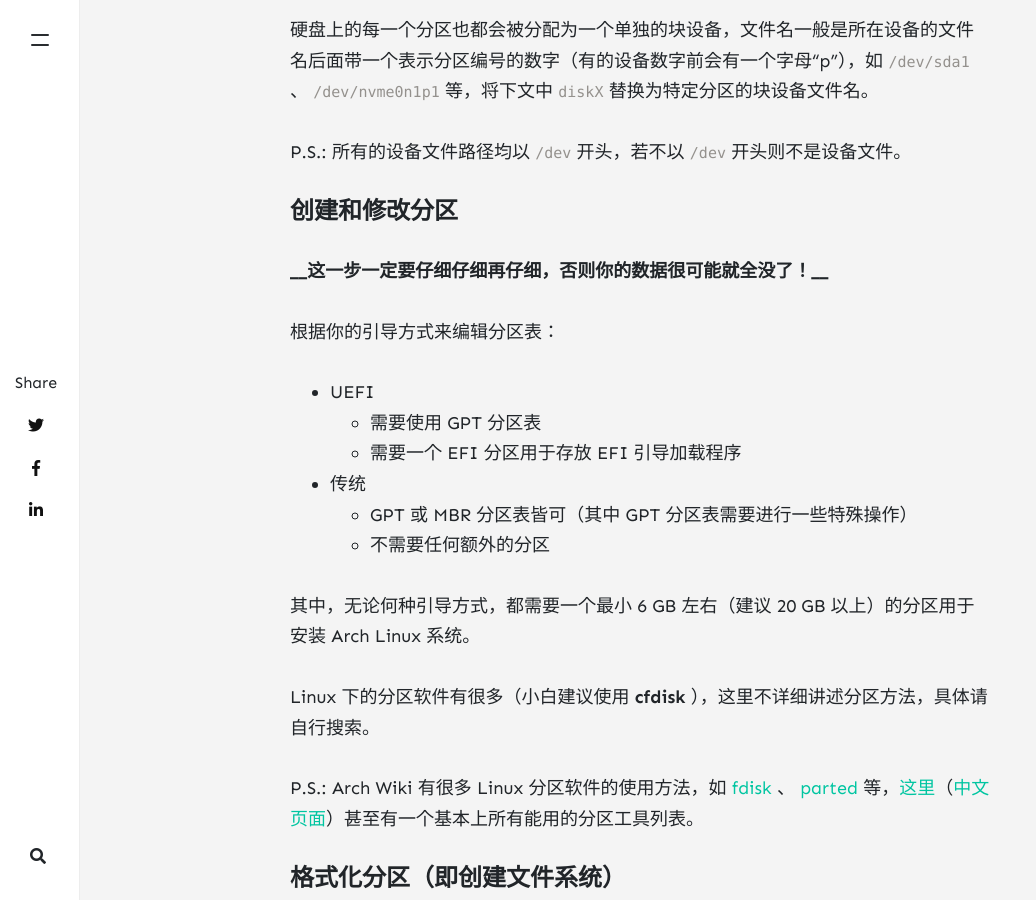
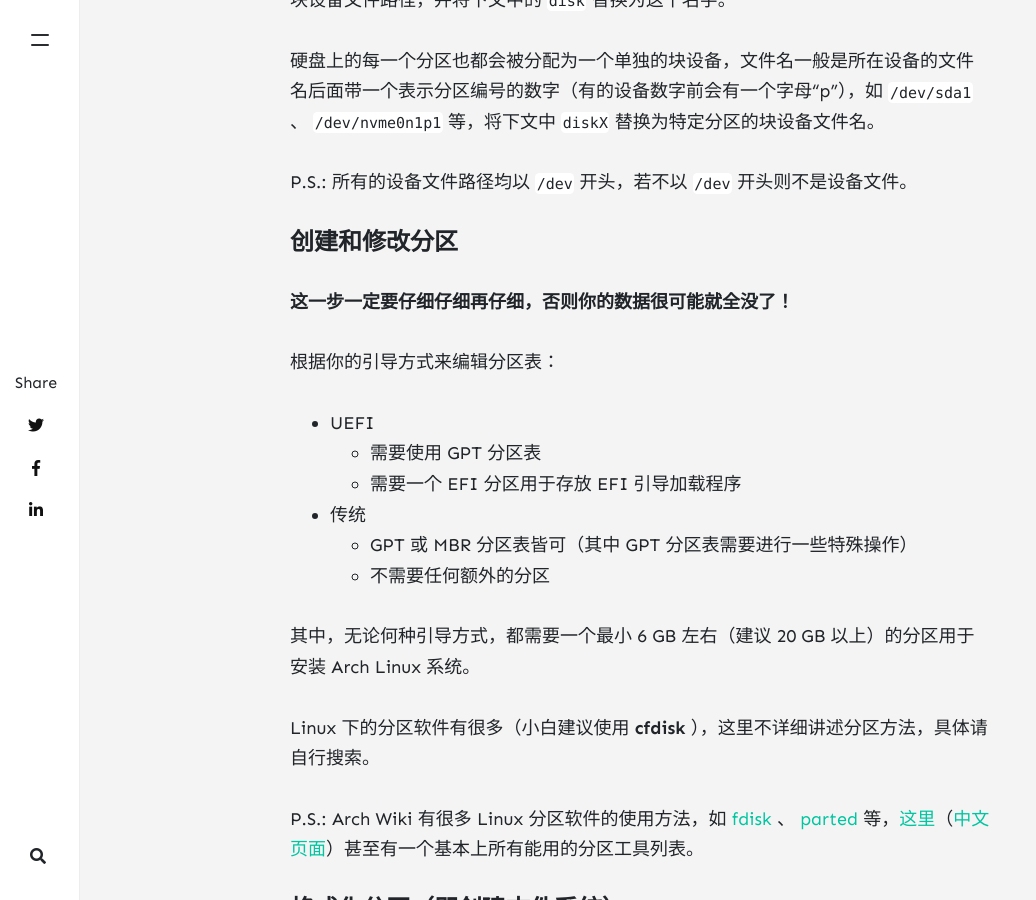
Before and after one commit to maxelblack/maxels-pages, a Jekyll site: the page built from _posts/2021-04-24-arch-ins-guide.md, in a window 1280 px wide and 900 px high, scrolled down 4718 px. Shown: the whole window, without its empty margins (0-1036 px from the left). Built offline with Jekyll 4.4.1, drawn with Linux system fonts in a browser that asks for light colours; nearby versions of some CDN libraries; comment, search, counter and statistics services are not loaded.

Commit message:
Update the website

```diff
--- a/_config.yml
+++ b/_config.yml
@@ -16,7 +16,7 @@
 
 # Configure
 
-highlighter: none
+#highlighter: none
 markdown: kramdown
 
 jekyll-archives:
--- a/_posts/2021-04-24-arch-ins-guide.md
+++ b/_posts/2021-04-24-arch-ins-guide.md
@@ -116,7 +116,7 @@
 
 #### 创建和修改分区
 
-**__这一步一定要仔细仔细再仔细，否则你的数据很可能就全没了！__**
+**这一步一定要仔细仔细再仔细，否则你的数据很可能就全没了！**
 
 根据你的引导方式来编辑分区表：
 
```
